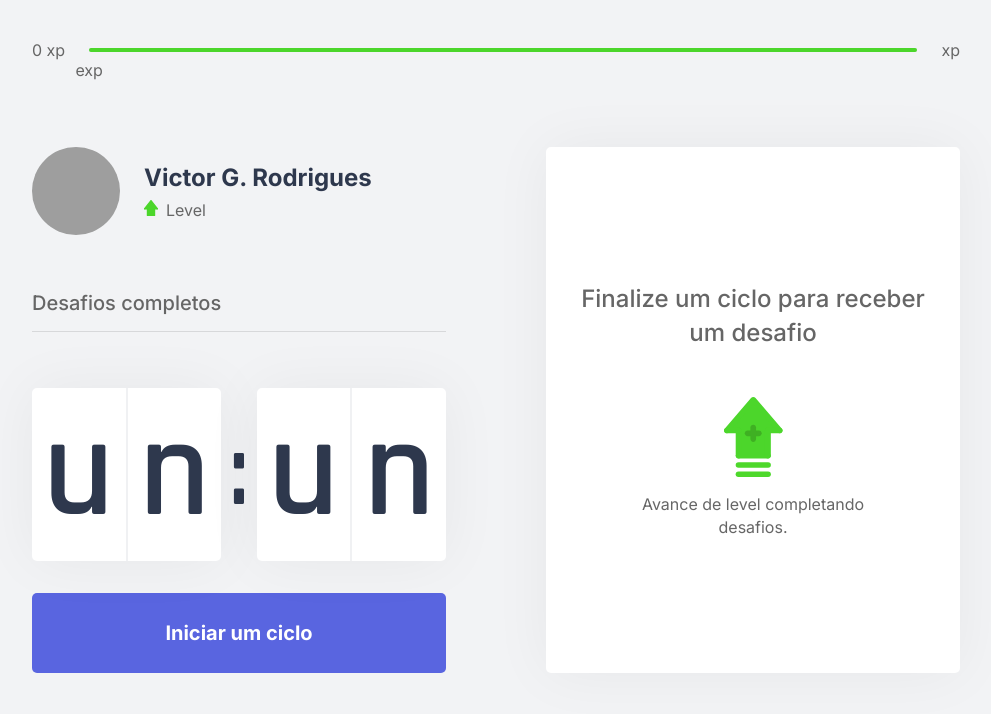
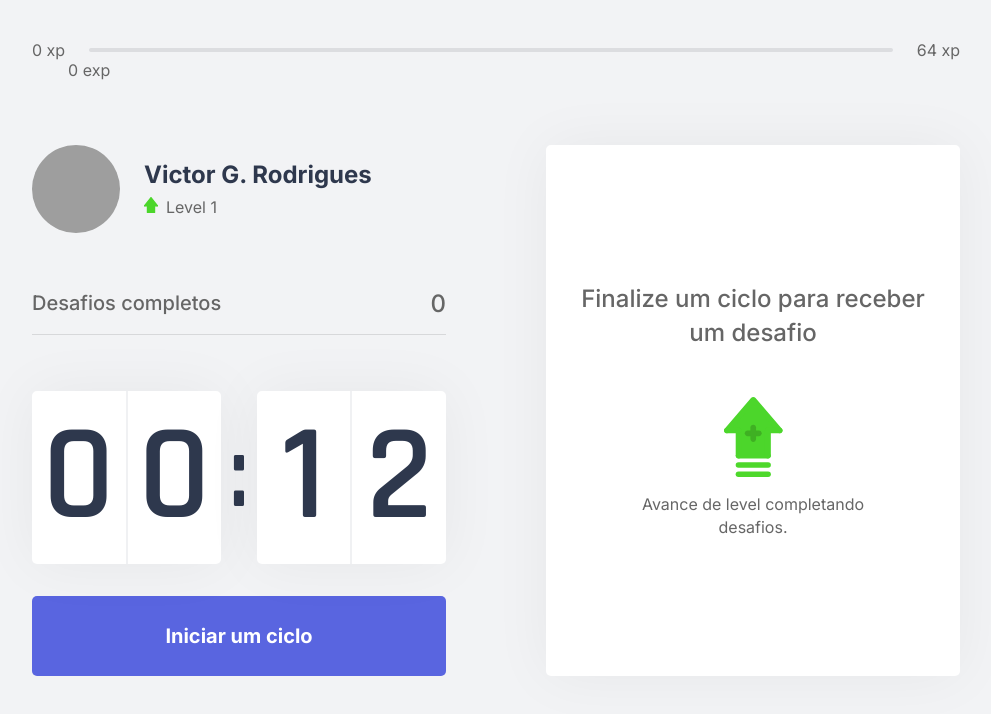
Before and after one commit to victorgrodriguesm7/move-it, a Next.js app in the folder frontend/: page / in a window 1280 px wide. Shown: the top 714 px of the page, without its empty margins (144-1135 px from the left). Built offline with nearby package versions, Linux system fonts and the light colour scheme; grey boxes are pictures that could not be loaded.

Commit message:
Added getServerSideProps and new Components

```diff
--- a/frontend/src/pages/index.tsx
+++ b/frontend/src/pages/index.tsx
@@ -1,19 +1,34 @@
 import Head from 'next/head';
+import { GetServerSideProps } from 'next';
 import ChallengeBox from '../components/ChallengeBox';
 import { CompletedChallenges } from '../components/CompletedChallenges';
 import Countdown from '../components/Countdown';
 import { ExperienceBar } from '../components/ExperienceBar';
 import Profile from '../components/Profile';
+import { CountdownProvider } from '../contexts/CountdownContext';
 
 import styles from '../styles/pages/Home.module.css';
+import { ChallengesProvider } from '../contexts/ChallengesContext';
 
-export default function Home() {
+interface HomeProps {
+  level: number;
+  currentExperience: number;
+  challengesCompleted: number;
+}
+
+export default function Home(props: HomeProps) {
   return (
+    <ChallengesProvider
+      level={props.level}
+      currentExperience={props.currentExperience}
+      challengesCompleted={props.challengesCompleted}
+      >
         <div className={styles.container}>
           <Head>
-        <title>Início | move.it</title>
+            <title>Início | MoveIt</title>
           </Head>
-      <ExperienceBar currentExp={300} maxExp={600}/>
+          <ExperienceBar/>
+          <CountdownProvider>
             <section>
               <div>
                 <Profile/>
@@ -24,6 +39,20 @@
                 <ChallengeBox/>
               </div>
             </section>
+          </CountdownProvider>
         </div>
+    </ChallengesProvider>
   );
 }
+
+export const getServerSideProps: GetServerSideProps = async (ctx) => {
+  const { level, currentExperience, challengesCompleted } = ctx.req.cookies;
+
+  return {
+    props: {
+      level: Number(level),
+      currentExperience: Number(currentExperience),
+      challengesCompleted: Number(challengesCompleted)
+    }
+  }
+}
```
Lines whose indentation alone changed are shown as unchanged.
